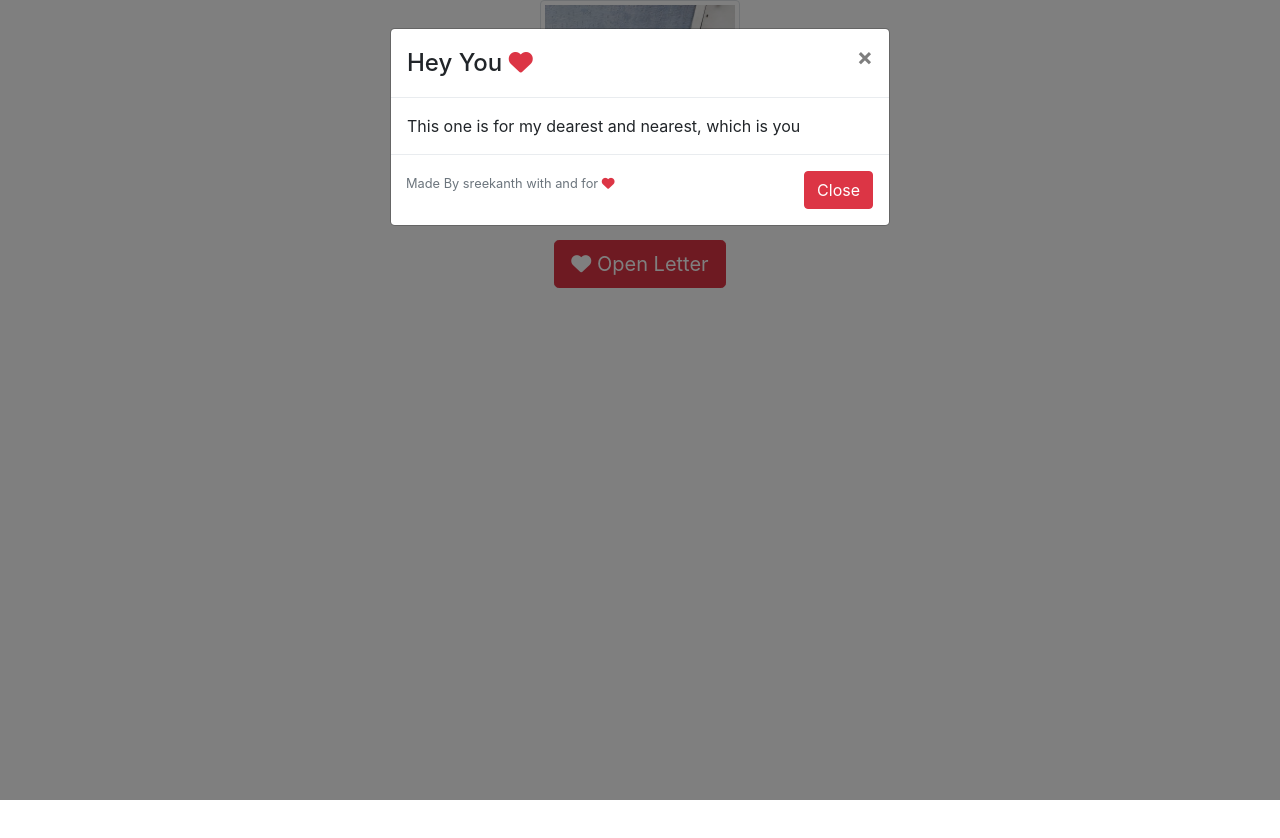
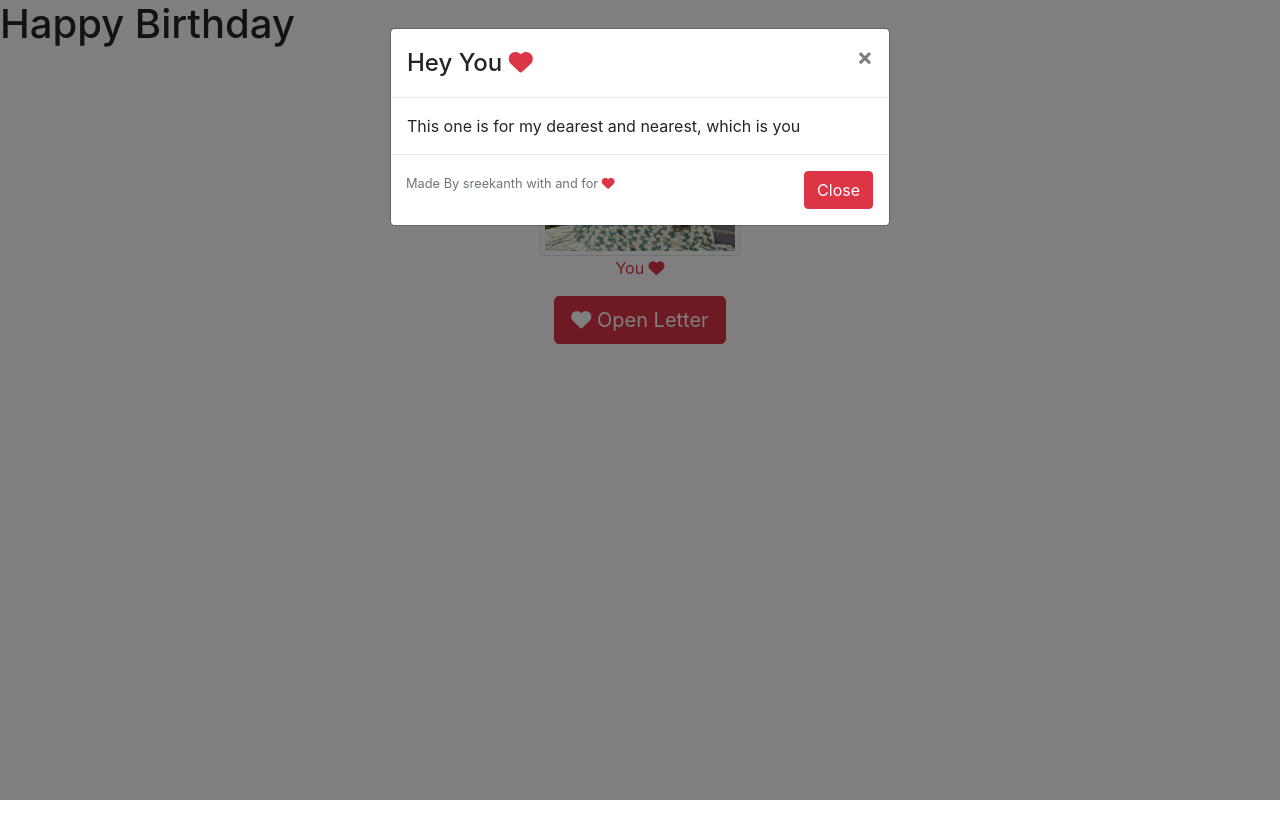
Before and after one commit to BANDI-SREEKANTH/to-her, a plain HTML site: page index.html in a window 1280 px wide. Drawn offline with nearby package versions, Linux system fonts and the light colour scheme.

Commit message:
Update index.html
Addedv1

```diff
--- a/index.html
+++ b/index.html
@@ -8,6 +8,7 @@
     <title>Proposal </title>
 </head>
 <body>
+    <h1> Happy Birthday </h1>
   <div width="100%">
     <div>
       <img class="img-thumbnail" src='girl.png' style='height:200px;width:200px;display:block;margin:0 auto'>
```
